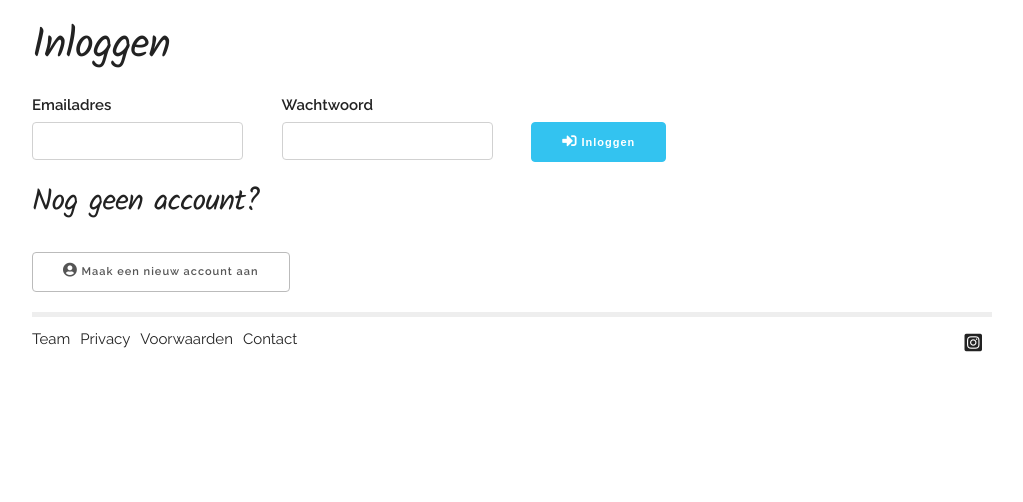
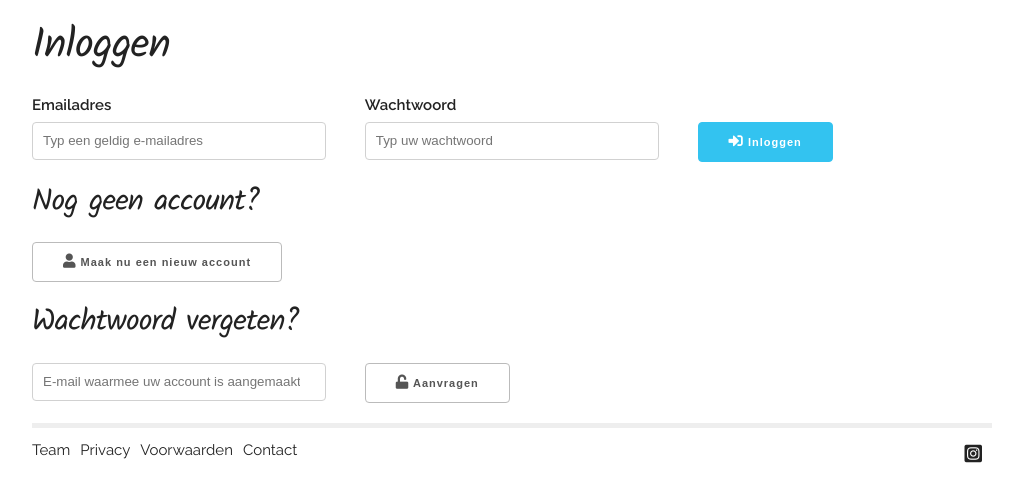
Before and after one commit to mightymax/cc-by-an, a PHP site: page /index.php?page=inloggen in a window 1280 px wide. Shown: the part 165-667 px from the top of the page, without its empty margins (128-1151 px from the left). Run offline with PHP 8.4, Linux system fonts and the light colour scheme.

Commit message:
Implements lost password and extra fields for clients.

```diff
--- a/App.php
+++ b/App.php
@@ -240,11 +240,16 @@ class WebshopApp
      * In every page that requires a valid user, add this method on top of that page.
      * If no user is present, a Flash message is set and the user is redirected to the home page.
      */
-    function gateKeeper()
+    function gateKeeper($needAdmin = false)
     {
         $user = $this->getAppUser();
         if (!$user) {
             $this->setMessage("U heeft geen toegang tot deze pagina", 'warning');
+            $this->redirect();
+        }
+
+        if ($needAdmin && $user['isAdmin'] == false) {
+            $this->setMessage("U heeft geen rechten om deze pagina te bekijken", 'warning');
             $this->redirect();
         }
     }
@@ -291,13 +296,20 @@ class WebshopApp
      * @see https://www.w3schools.com/php/php_arrays_associative.asp
      * @return Associative Array with the User or False if no record matches the ID
      */
-    function getUser($id)
+    function getUser($value, $field = 'id')
     {
-        $stmt = $this->conn->prepare("SELECT * FROM client WHERE id=:id");
-        $stmt->bindParam(':id', $id, PDO::PARAM_INT);
+        if ($field != 'id' && preg_match('/^[a-zA-Z_]+$/', $field)) {
+            $stmt = $this->conn->prepare("SELECT * FROM client WHERE {$field}=:value");
+            $stmt->bindParam(':value', $value);
+        } else {
+            $stmt = $this->conn->prepare("SELECT * FROM client WHERE id=:id");
+            $stmt->bindParam(':id', $value, PDO::PARAM_INT);
+        }
         $stmt->execute();
         $user = $stmt->fetch(PDO::FETCH_ASSOC);
+        if (!$user) return;
         $user['id'] = (int)$user['id'];
+        $user['isAdmin'] = $user['isadmin'] == 'Y';
         return $user;
     }
 
@@ -310,9 +322,51 @@ class WebshopApp
             'postalcode' => '',
             'housenumber' => '',
             'phone' => '',
+            'streetname' => '',
+            'place' => '',
+            'isadmin' => 'N',
+            'isAdmin' => false,
             'isNew' => true
         ];
 
+    }
+
+    function userForgotPassword ($email) {
+        if (!$email  || filter_var($email, FILTER_VALIDATE_EMAIL) == false) {
+            $this->setMessage('Een geldig emailadres is verplicht', 'warning');
+            $this->redirect('profiel');
+        }
+
+        $user = $this->getUser($email, 'email');
+        if ($user) {
+            $token = bin2hex(openssl_random_pseudo_bytes(16));
+            $stmt = $this->conn->prepare("UPDATE client SET token=:token WHERE id=:id");
+            $stmt->bindParam(':id', $user['id'], PDO::PARAM_INT);
+            $stmt->bindParam(':token', $token);
+            $stmt->execute();
+            $protocol = isset($_SERVER['HTTPS']) && strcasecmp('off', $_SERVER['HTTPS']) !== 0 ? "https" : "http";
+            $hostname = $_SERVER['HTTP_HOST'];
+            $path = dirname(isset($_SERVER['REQUEST_URI']) ? $_SERVER['REQUEST_URI'] : $_SERVER['PHP_SELF']);
+
+            $resetUrl = "{$protocol}://{$hostname}{$path}/index.php?page=resetpassword&token={$token}";
+
+            $message = "Beste {$user['name']},
+
+We hebben een verzoek ontvangen voor een nieuw wachtwoord op uw e-mailadres.
+Als u dat niet zelf heeft gedaan, kunt u dit bericht negeren.
+
+Heeft u inderdaad een nieuw wachtwoord aangevraagd, klik dan op deze link:
+{$resetUrl}
+
+Met vriendelijke groet,
+
+Het team van Cute Cloths By An.
+        ";
+            mail($user['email'], 'Nieuw wachtwoord aangevraagd', $message);
+        }
+
+        $this->setMessage('Als uw e-mailadres in ons systeem staat, sturen wij u een e-mail met een link waarmee u een nieuw wachtwoord kunt instellen.', 'success');
+        $this->redirect('inloggen');
     }
 
     /**
@@ -371,6 +425,26 @@ class WebshopApp
             $this->redirect('profiel');
         }
 
+        if (!isset($data['postalcode']) || !trim($data['postalcode'])) {
+            $this->setMessage('Een geldige postcode is verplicht', 'warning');
+            $this->redirect('profiel');
+        }
+
+        if (!isset($data['housenumber']) || !trim($data['housenumber'])) {
+            $this->setMessage('Een geldig huisnummer is verplicht', 'warning');
+            $this->redirect('profiel');
+        }
+
+        if (!isset($data['streetname']) || !trim($data['streetname'])) {
+            $this->setMessage('Een geldige straatnaam is verplicht', 'warning');
+            $this->redirect('profiel');
+        }
+
+        if (!isset($data['place']) || !trim($data['place'])) {
+            $this->setMessage('Een geldige plaatsnaam is verplicht', 'warning');
+            $this->redirect('profiel');
+        }
+
         /**
          * Only change if name differs from stored name
          */
@@ -397,6 +471,14 @@ class WebshopApp
          */
         if (isset($data['housenumber']) && $data['housenumber'] != $user['housenumber']) {
             $updateData['housenumber'] = $data['housenumber'];
+        }
+
+        if (isset($data['streetname']) && $data['streetname'] != $user['streetname']) {
+            $updateData['streetname'] = $data['streetname'];
+        }
+
+        if (isset($data['place']) && $data['place'] != $user['place']) {
+            $updateData['place'] = $data['place'];
         }
 
         /**
--- a/index.php
+++ b/index.php
@@ -47,6 +47,10 @@ switch ($page) {
     case 'winkelwagen':
         $title = ucfirst($page);
         break;
+    case 'resetpassword':
+        $title = "Nieuw wachtwoord aanvragen";
+        break;
+    case 'resetpassword':
     case 'logout':
         $app->logout();
         header('Location: ?page=home', true, 301);
--- a/pages/inloggen.php
+++ b/pages/inloggen.php
@@ -3,6 +3,12 @@ if ($app->getAppUser()) {
   // User is already logged in, redirect to profile
   $app->redirect('profiel');
 }
+
+if (isset($_REQUEST['forgotpassword'])) {
+  $app->userForgotPassword(@$_REQUEST['email']);
+  exit;
+}
+
 // Only if the (hidden) POST var 'login' is set, we need to try to log this user in
 // By checking this, we are sure that the user pushed the login button
 if (isset($_POST['login'])) {
@@ -16,30 +22,43 @@ if (isset($_POST['login'])) {
 ?>
 <form action="?page=inloggen" method="POST">
   <div class="row">
-      <div class="three columns">
+      <div class="four columns">
           <?php echo $app->getCrfsToken() ?>
           <input type="hidden" name="login" value="1">
           <label for="email">Emailadres</label>
-          <input type="email" name="email" id="email" required>
+          <input type="email" name="email" id="email" required placeholder="Typ een geldig e-mailadres">
       </div>
-      <div class="three columns">
+      <div class="four columns">
           <label for="password">Wachtwoord</label>
-          <input type="password" name="password" id="password">
+          <input type="password" name="password" id="password" required placeholder="Typ uw wachtwoord">
       </div>
       <div class="three columns">
         <label>&nbsp;</label>
         <button type="submit" class="button-primary"><i class="fas fa-sign-in-alt"></i>  Inloggen</button>
       </div>
   </div>
-  <div class="row" style="margin-top:20px;">
-    <div class="six columns">
-    <h4>Nog geen account?</h4>
-    <p>
-      <a href="?page=profiel" class="button">
-          <i class="fas fa-user-circle"></i>
-          Maak een nieuw account aan
-      </a>
-    </p>
+</form>
+<form action="?" method="GET">
+  <div class="row" style="margin-bottom: 0px;">
+    <div class="four columns"><h4>Nog geen account?</h4></div>
+  </div>
+  <div class="row">
+    <div class="four columns">
+      <button type="submit" class="button" name="page" value="profiel"><i class="fas fa-user"></i>  Maak nu een nieuw account</button>
     </div>
   </div>
 </form>
+<form action="?" method="GET">
+  <div class="row" style="margin-bottom: 0px;">
+    <div class="four columns"><h4>Wachtwoord vergeten?</h4></div>
+  </div>
+  <div class="row">
+    <div class="four columns">
+        <input type="email" name="email" required placeholder="E-mail waarmee uw account is aangemaakt">
+    </div>
+    <div class="four columns">
+      <input type="hidden" name="forgotpassword">
+      <button type="submit" class="button" name="page" value="inloggen"><i class="fas fa-unlock"></i>  Aanvragen</button>
+    </div>
+  </div>
+</form>
```
Also changed, not shown: pages/profiel.php (+21 -7 lines), pages/resetpassword.php (added, +49 -0 lines), 1 other file.
